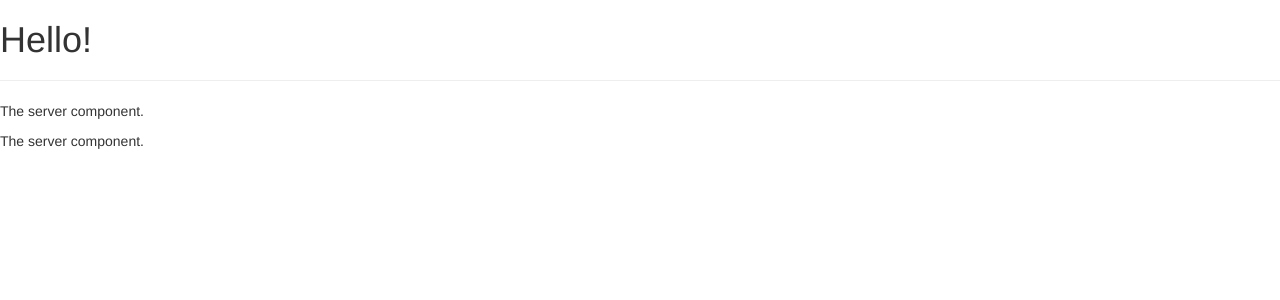
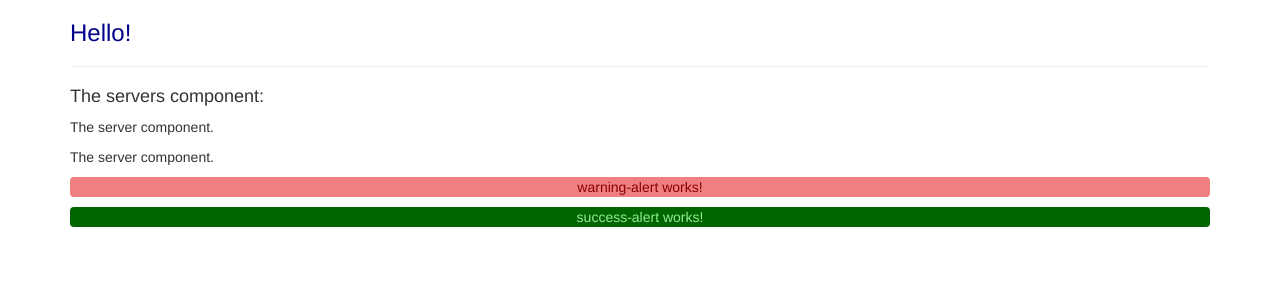
Before and after one commit to gabriel-caetano/my-first-app, an Angular app: page / in a window 1280 px wide. Shown: the top 300 px of the page. Built offline with nearby package versions, Linux system fonts and the light colour scheme.

Commit message:
First assignment, creating separated components with different styles and templates showing beneath each other

```diff
--- a/src/app/app.component.css
+++ b/src/app/app.component.css
@@ -0,0 +1,3 @@
+h3 {
+  color: darkblue;
+}
--- a/src/app/app.component.html
+++ b/src/app/app.component.html
@@ -1,3 +1,11 @@
-<h1>Hello!</h1>
-<hr />
-<app-servers></app-servers>
+<div class="container">
+  <div class="row">
+    <div class="col-xs-12">
+      <h3>Hello!</h3>
+      <hr />
+      <app-servers></app-servers>
+      <app-warning-alert></app-warning-alert
+      ><app-success-alert></app-success-alert>
+    </div>
+  </div>
+</div>
--- a/src/app/app.module.ts
+++ b/src/app/app.module.ts
@@ -6,9 +6,11 @@
 import { AppComponent } from "./app.component";
 import { ServerComponent } from "./server/server.component";
 import { ServersComponent } from "./servers/servers.component";
+import { WarningAlertComponent } from './warning-alert/warning-alert.component';
+import { SuccessAlertComponent } from './success-alert/success-alert.component';
 
 @NgModule({
-  declarations: [AppComponent, ServerComponent, ServersComponent],
+  declarations: [AppComponent, ServerComponent, ServersComponent, WarningAlertComponent, SuccessAlertComponent],
   imports: [BrowserModule, FormsModule],
   providers: [],
   bootstrap: [AppComponent]
--- a/src/app/servers/servers.component.html
+++ b/src/app/servers/servers.component.html
@@ -1,2 +1,5 @@
+<h4>
+  The servers component:
+</h4>
 <app-server></app-server>
 <app-server></app-server>
--- /dev/null
+++ b/src/app/success-alert/success-alert.component.css
@@ -0,0 +1,6 @@
+p {
+  color: lightgreen;
+  background-color: darkgreen;
+  border-radius: 4px;
+  text-align: center;
+}
--- /dev/null
+++ b/src/app/success-alert/success-alert.component.html
@@ -0,0 +1 @@
+<p>success-alert works!</p>
--- /dev/null
+++ b/src/app/warning-alert/warning-alert.component.css
@@ -0,0 +1,6 @@
+p {
+  color: darkred;
+  background-color: lightcoral;
+  border-radius: 4px;
+  text-align: center;
+}
--- /dev/null
+++ b/src/app/warning-alert/warning-alert.component.html
@@ -0,0 +1 @@
+<p>warning-alert works!</p>
--- /dev/null
+++ b/src/app/warning-alert/warning-alert.component.ts
@@ -0,0 +1,12 @@
+import { Component, OnInit } from "@angular/core";
+
+@Component({
+  selector: "app-warning-alert",
+  templateUrl: "./warning-alert.component.html",
+  styleUrls: ["./warning-alert.component.css"]
+})
+export class WarningAlertComponent implements OnInit {
+  constructor() {}
+
+  ngOnInit(): void {}
+}
```
Also changed, not shown: src/app/success-alert/success-alert.component.ts (added, +8 -0 lines), 2 other files (tests, documents, lock files or other folders).
